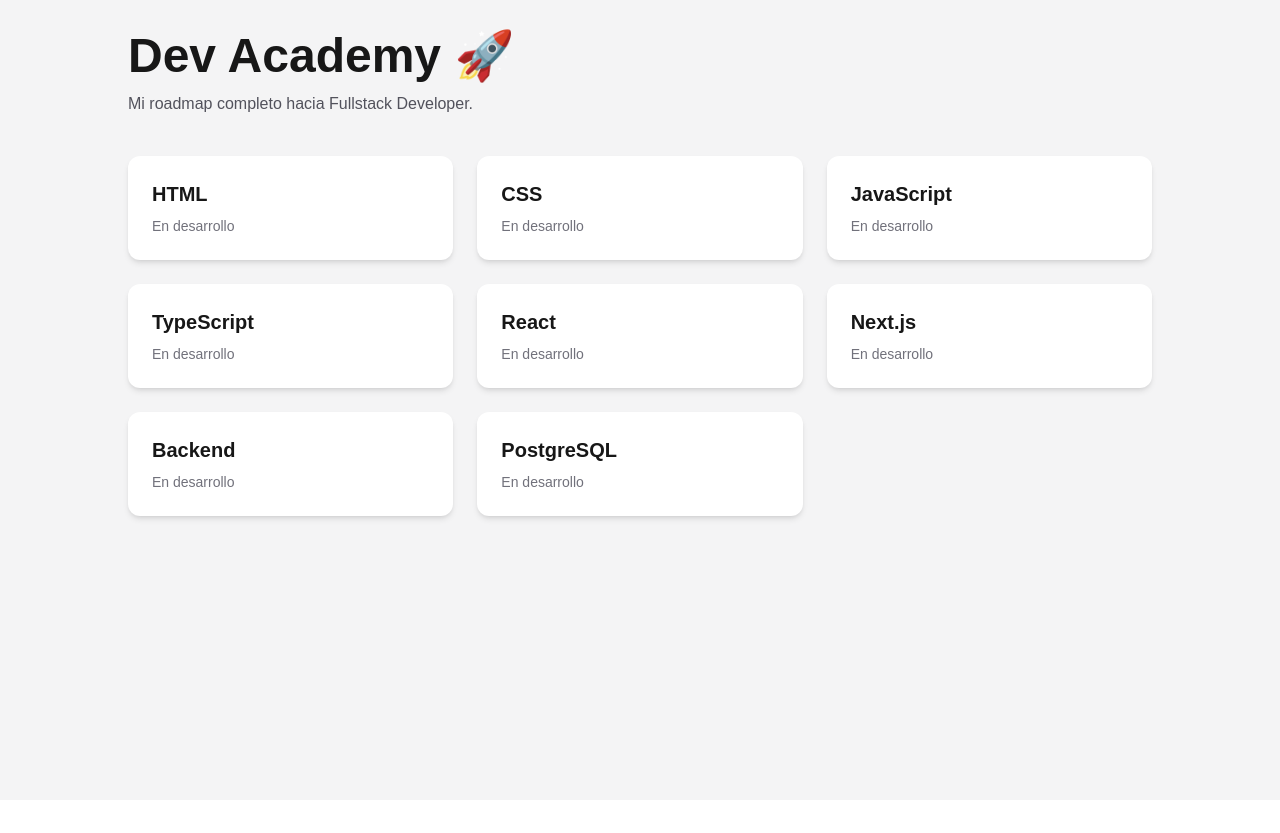
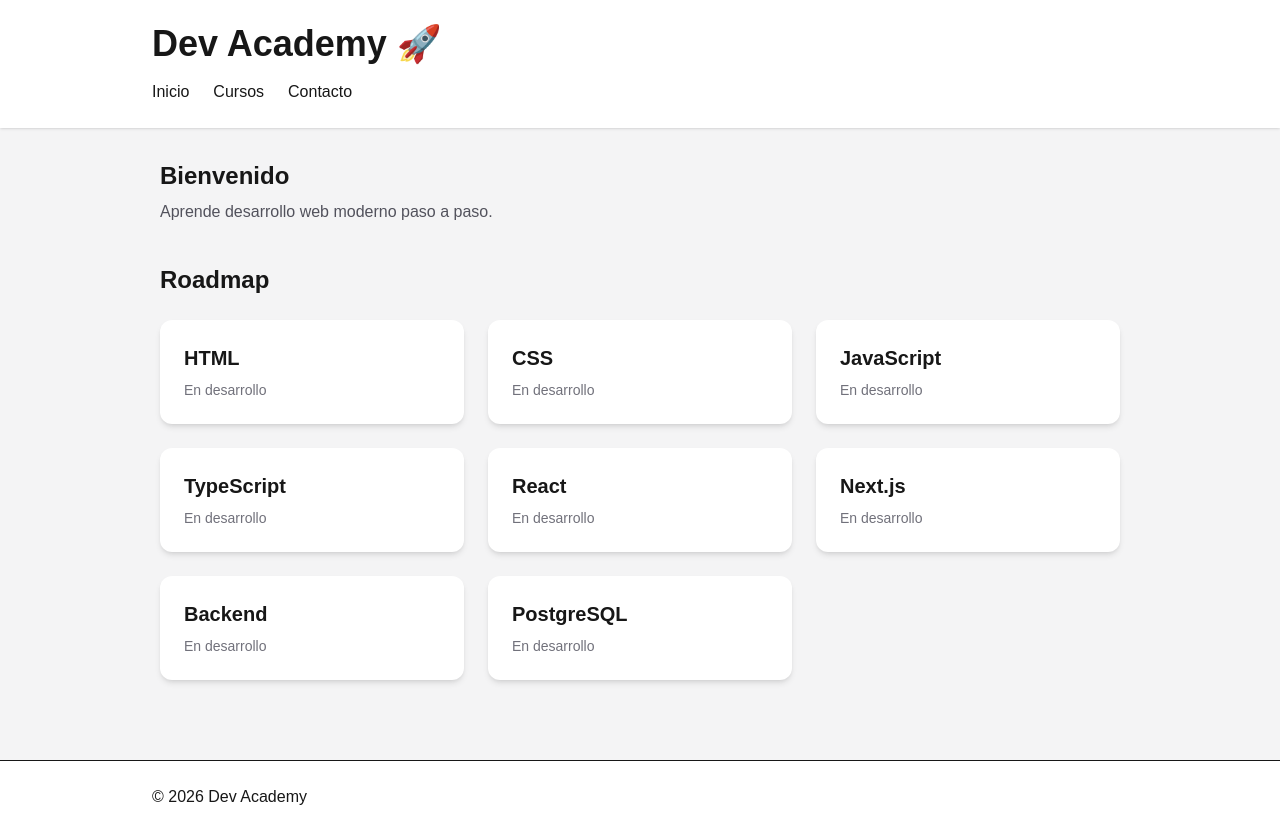
Before and after one commit to daross01/dev-academy, a Next.js app: page / in a window 1280 px wide. Before the commit the page ends 800 px from the top, so only its background shows below. Built offline with nearby package versions, Linux system fonts and the light colour scheme.

Commit message:
Add semantic HTML structure

```diff
--- a/app/page.tsx
+++ b/app/page.tsx
@@ -11,35 +11,61 @@
   ];
 
 return (
-    <main className="min-h-screen bg-zinc-100 p-8">
-      <div className="mx-auto max-w-5xl">
-        <header className="mb-10">
-          <h1 className="text-5xl font-bold">
+  <div className="min-h-screen bg-zinc-100">
+    <header className="bg-white shadow-sm">
+      <div className="mx-auto max-w-5xl p-6">
+        <h1 className="text-4xl font-bold">
           Dev Academy 🚀
         </h1>
 
-          <p className="mt-3 text-zinc-600">
-            Mi roadmap completo hacia Fullstack Developer.
-          </p>
+        <nav className="mt-4 flex gap-6">
+          <a href="#">Inicio</a>
+          <a href="#">Cursos</a>
+          <a href="#">Contacto</a>
+        </nav>
+      </div>
     </header>
 
-        <section className="grid gap-6 sm:grid-cols-2 lg:grid-cols-3">
+    <main className="mx-auto max-w-5xl p-8">
+      <section className="mb-10">
+        <h2 className="text-2xl font-semibold">
+          Bienvenido
+        </h2>
+
+        <p className="mt-2 text-zinc-600">
+          Aprende desarrollo web moderno paso a paso.
+        </p>
+      </section>
+
+      <section>
+        <h2 className="mb-6 text-2xl font-semibold">
+          Roadmap
+        </h2>
+
+        <div className="grid gap-6 sm:grid-cols-2 lg:grid-cols-3">
           {modules.map((module) => (
-            <div
+            <article
               key={module}
-              className="rounded-xl bg-white p-6 shadow-md transition hover:scale-105"
+              className="rounded-xl bg-white p-6 shadow-md"
             >
-              <h2 className="text-xl font-semibold">
+              <h3 className="text-xl font-semibold">
                 {module}
-              </h2>
+              </h3>
 
               <p className="mt-2 text-sm text-zinc-500">
                 En desarrollo
               </p>
+            </article>
+          ))}
         </div>
-          ))}
       </section>
+    </main>
+
+    <footer className="mt-12 border-t bg-white">
+      <div className="mx-auto max-w-5xl p-6">
+        <p>© 2026 Dev Academy</p>
       </div>
-    </main>
+    </footer>
+  </div>
 );
 }
```
Lines whose indentation alone changed are shown as unchanged.
